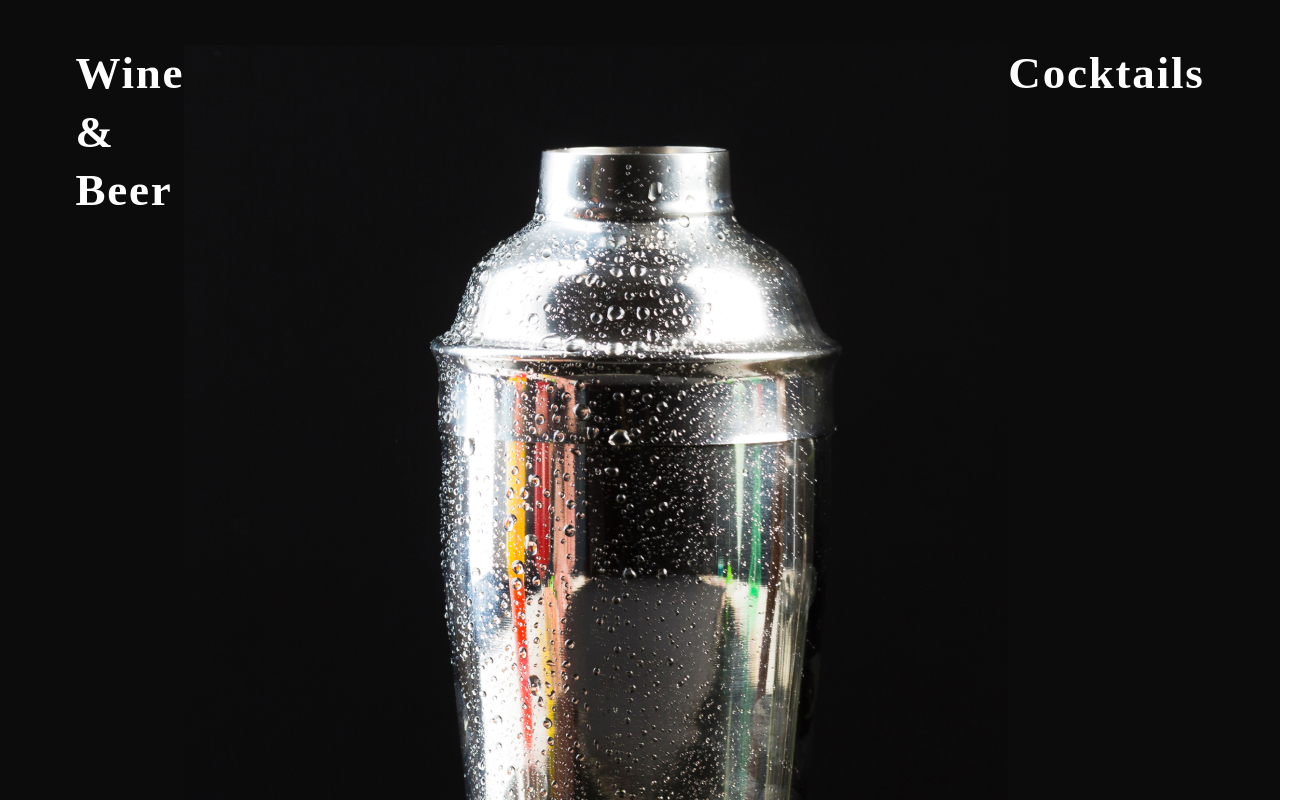
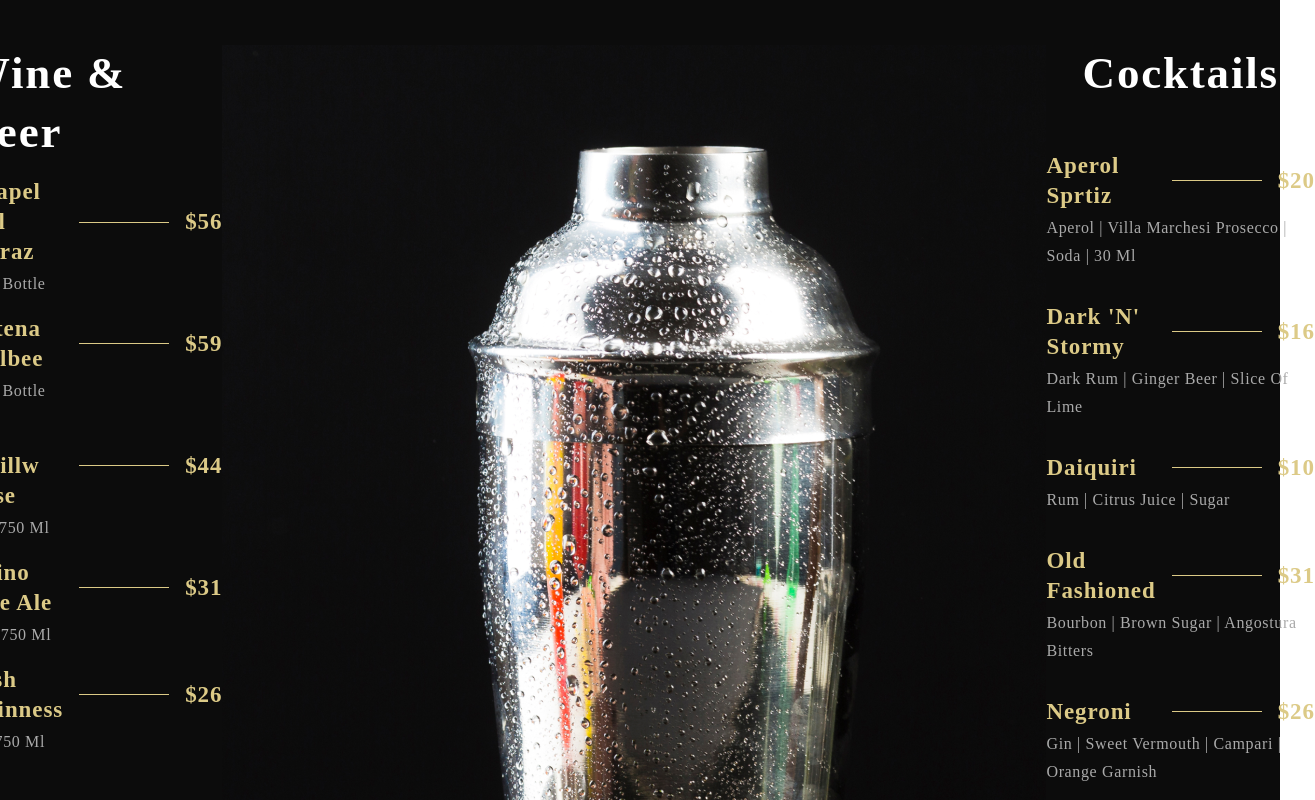
Before and after one commit to Saber1Y/RESTAURANT-WEB, a React (Vite) app: page / in a window 1280 px wide. Shown: the part 2180-2980 px from the top of the page, 1315 px wide, since content can reach past the window. Built offline with nearby package versions, Linux system fonts and the light colour scheme.

Commit message:
create & update: Style for menu item

```diff
--- a/src/components/MenuItem/Menuitem.jsx
+++ b/src/components/MenuItem/Menuitem.jsx
@@ -1,8 +1,25 @@
 import React from 'react'
+import './Menuitem.scss'
 
-const Menuitem = () => {
+const Menuitem = ({title, price, tags}) => {
   return (
-    <div>
+  <div className='app__menuitem'>
+    <div className="app__menuitem-head">
+      <div className="app__menuitem-name">
+        <p className='p__cormorant' style={{ color: '#DCCA87' }}>{title}</p>
+      </div>
+
+      <div className="app__menuitem-dash" />
+
+    <div className="app__menuitem-price">
+        <p className='p__cormorant' style={{ color: '#DCCA87' }}>{price}</p>
+      </div>
+     </div>
+
+     <div className='app__menuitem-sub'>
+      <p className='p__opensans' style={{ color: '#AAA' }}>{tags}</p>
+     </div>
+
 
     </div>
   )
--- a/src/components/MenuItem/Menuitem.scss
+++ b/src/components/MenuItem/Menuitem.scss
@@ -0,0 +1,42 @@
+$color-golden: #dcca87;
+$color-black: #0c0c0c;
+$color-gray: #545454;
+$color-crimson: #f5efdb;
+$color-grey: #aaaaaa;
+$color-white: #ffffff;
+
+
+.app__menuitem {
+    width: 100%;
+    margin: 1rem 0;
+    display: flex;
+    flex-direction: column;
+  }
+
+  .app__menuitem-head {
+    display: flex;
+    justify-content: space-between;
+    align-items: center;
+  }
+
+  .app__menuitem-sub {
+    width: 100%;
+    margin-top: 0.2rem;
+  }
+
+  .app__menuitem-name {
+    flex: 1;
+  }
+
+  .app__menuitem-dash {
+    width: 90px;
+    height: 1px;
+    background: $color-golden;
+    margin: 0 1rem;
+  }
+
+  .app__menuitem-price {
+    display: flex;
+    justify-content: flex-end;
+    align-items: flex-end;
+  }
```
